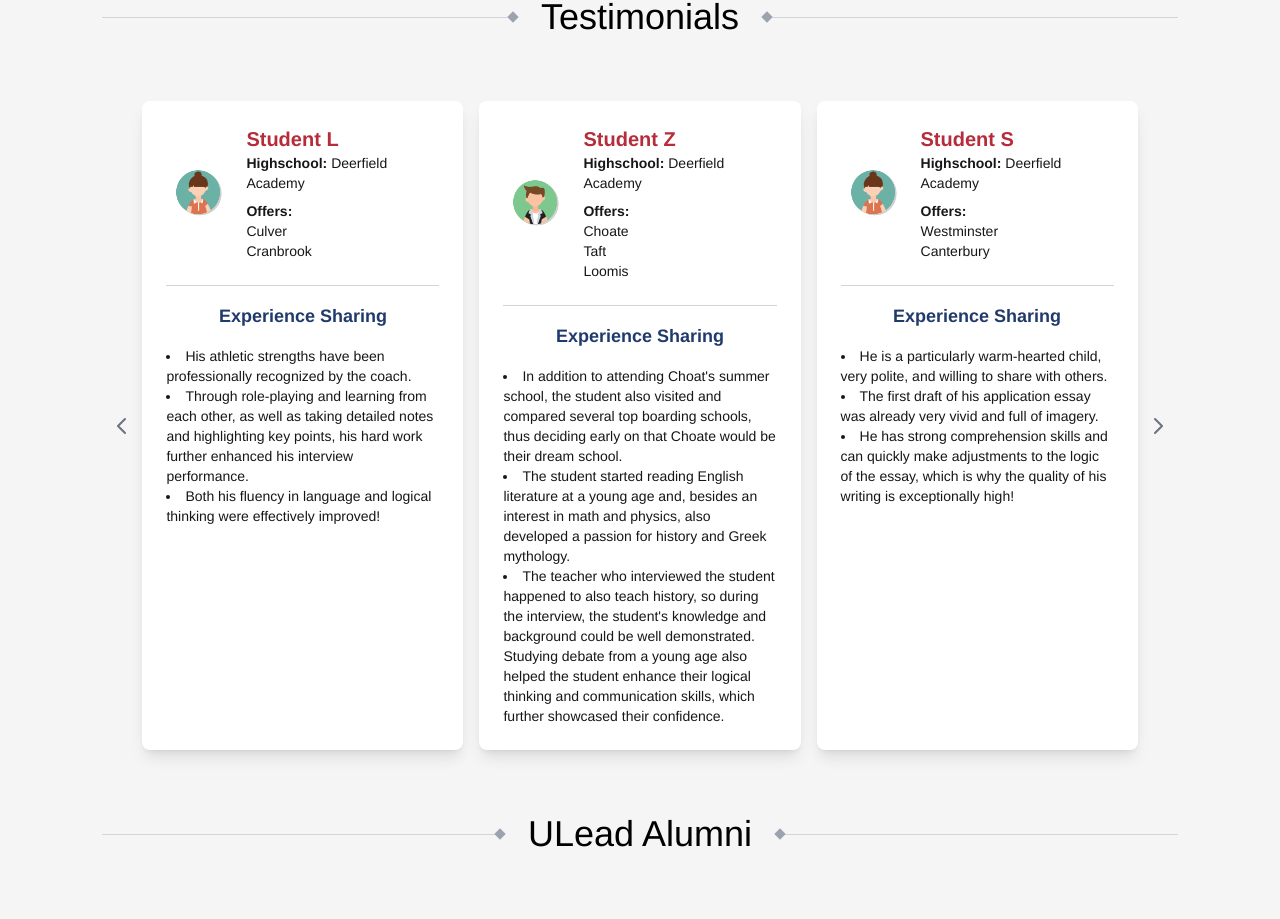
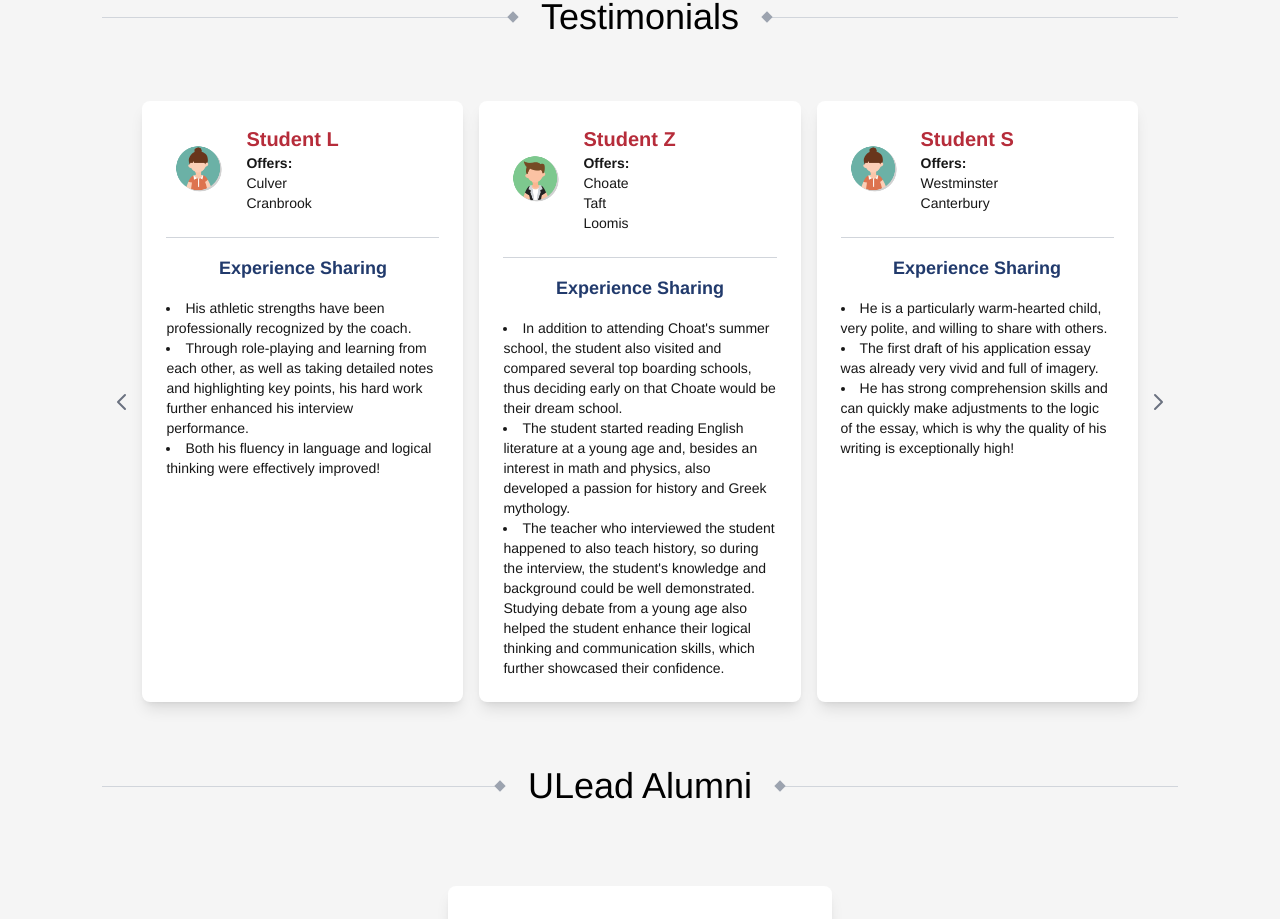
Before and after one commit to jacobsun000/ulead, a Next.js app: page / in a window 1280 px wide. Shown: the part 3324-4243 px from the top of the page. Built offline with nearby package versions, Linux system fonts and the light colour scheme.

Commit message:
fix: Home page hide unresolved info

```diff
--- a/app/page.js
+++ b/app/page.js
@@ -456,7 +456,7 @@ function AlumnProfileCard({ imageSrc, name, highschool, offers, experiences }) {
         {/* Profile Information */}
         <div>
           <p className="hidden md:block text-xl font-semibold text-primary">{name}</p>
-          <p className="text-xs md:text-sm mb-2"><span className="font-bold">Highschool:</span> {highschool}</p>
+          {/* <p className="text-xs md:text-sm mb-2"><span className="font-bold">Highschool:</span> {highschool}</p> */}
           <p className="text-xs md:text-sm"><span className="font-bold">Offers:</span></p>
           {offers.map((offer, index) => (
             <p key={index} className="text-xs md:text-sm">{offer}</p>
```
